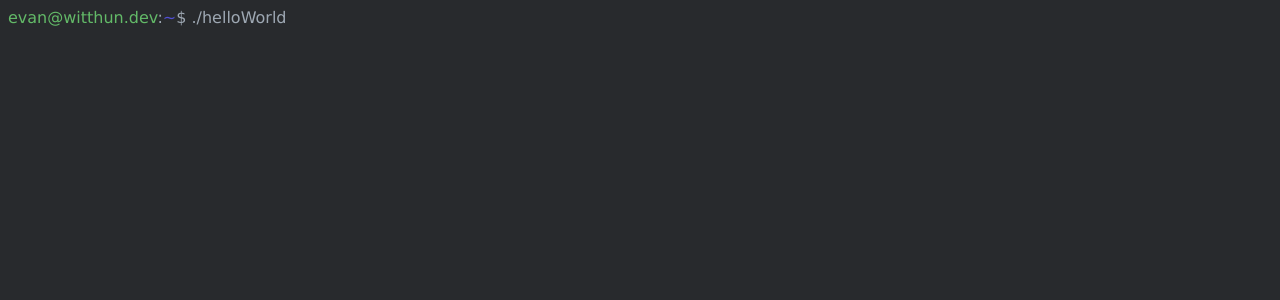
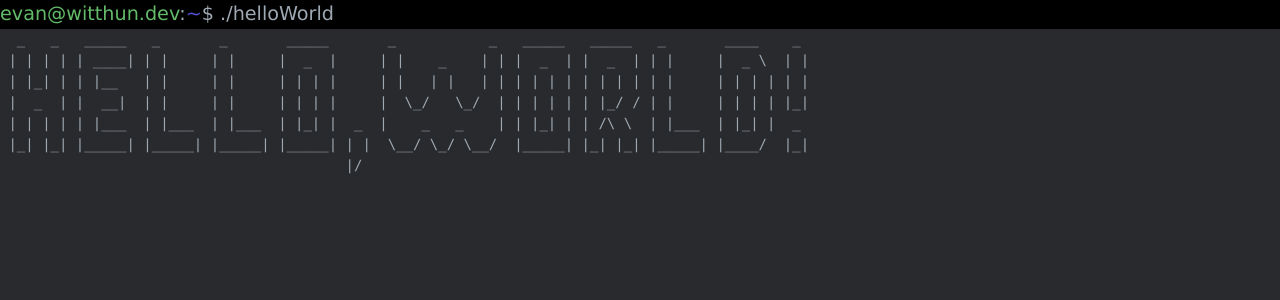
Before and after one commit to emwitth/witthun-site, an Angular app: page / in a window 1280 px wide. Shown: the top 300 px of the page. Built offline with nearby package versions, Linux system fonts and the light colour scheme.

Commit message:
added home componenet
Signed-off-by: Evan Witthun <emwitthun@gmail.com>

```diff
--- a/angular.json
+++ b/angular.json
@@ -27,6 +27,7 @@
               "src/assets"
             ],
             "styles": [
+              "node_modules/bootstrap/dist/css/bootstrap.min.css",
               "src/styles.css"
             ],
             "scripts": []
--- a/package.json
+++ b/package.json
@@ -18,6 +18,8 @@
     "@angular/platform-browser": "~12.2.0",
     "@angular/platform-browser-dynamic": "~12.2.0",
     "@angular/router": "~12.2.0",
+    "bootstrap": "^5.2.3",
+    "ng-bootstrap": "^1.6.3",
     "rxjs": "~6.6.0",
     "tslib": "^2.3.0",
     "zone.js": "~0.11.4"
--- a/src/app/app-routing.module.ts
+++ b/src/app/app-routing.module.ts
@@ -1,7 +1,15 @@
 import { NgModule } from '@angular/core';
 import { RouterModule, Routes } from '@angular/router';
 
-const routes: Routes = [];
+// Components
+import { HomeComponent } from './home/home.component';
+
+const routes: Routes = [
+  {
+    path: '',
+    component: HomeComponent
+  }
+];
 
 @NgModule({
   imports: [RouterModule.forRoot(routes)],
--- a/src/app/app.component.css
+++ b/src/app/app.component.css
@@ -5,3 +5,8 @@
 .location {
   color: rgb(81, 79, 213);
 }
+
+.topbar {
+  background-color: black;
+  font-size: larger;
+}
--- a/src/app/app.component.html
+++ b/src/app/app.component.html
@@ -1,6 +1,7 @@
-<div>
+<div class="topbar">
   <span class="user">evan@witthun.dev</span>
   <span>:</span>
   <span class="location">~</span>
   <span>$ ./helloWorld</span>
 </div>
+<router-outlet></router-outlet>
--- a/src/app/app.module.ts
+++ b/src/app/app.module.ts
@@ -3,10 +3,12 @@ import { BrowserModule } from '@angular/platform-browser';
 
 import { AppRoutingModule } from './app-routing.module';
 import { AppComponent } from './app.component';
+import { HomeComponent } from './home/home.component';
 
 @NgModule({
   declarations: [
-    AppComponent
+    AppComponent,
+    HomeComponent
   ],
   imports: [
     BrowserModule,
--- /dev/null
+++ b/src/app/home/home.component.html
@@ -0,0 +1,9 @@
+<pre class="text-art">
+  _   _   _____   _       _       _____       _           _   _____   _____   _       ____    _
+ | | | | | ____| | |     | |     |  _  |     | |    _    | | |  _  | |  _  | | |     |  _ \  | |
+ | |_| | | |__   | |     | |     | | | |     | |   | |   | | | | | | | | | | | |     | | | | | |
+ |  _  | |  __|  | |     | |     | | | |     |  \_/   \_/  | | | | | | |_/ / | |     | | | | |_|
+ | | | | | |___  | |___  | |___  | |_| |  _  |    _   _    | | |_| | | /\ \  | |___  | |_| |  _
+ |_| |_| |_____| |_____| |_____| |_____| | |  \__/ \_/ \__/  |_____| |_| |_| |_____| |____/  |_|
+                                         |/
+ </pre>
--- /dev/null
+++ b/src/app/home/home.component.ts
@@ -0,0 +1,15 @@
+import { Component, OnInit } from '@angular/core';
+
+@Component({
+  selector: 'app-home',
+  templateUrl: './home.component.html',
+  styleUrls: ['./home.component.css']
+})
+export class HomeComponent implements OnInit {
+
+  constructor() { }
+
+  ngOnInit(): void {
+  }
+
+}
--- a/src/styles.css
+++ b/src/styles.css
@@ -2,5 +2,5 @@
 body {
   font-family:'Lucida Sans', 'Lucida Sans Regular', 'Lucida Grande', 'Lucida Sans Unicode', Geneva, Verdana, sans-serif;
   color: rgb(158, 168, 179);
-  background-color: rgb(40, 42, 45) !important;
+  background-color: rgb(40, 42, 45);
 }
```
Also changed, not shown: src/app/home/home.component.css (added), 2 other files (tests, documents, lock files or other folders).
